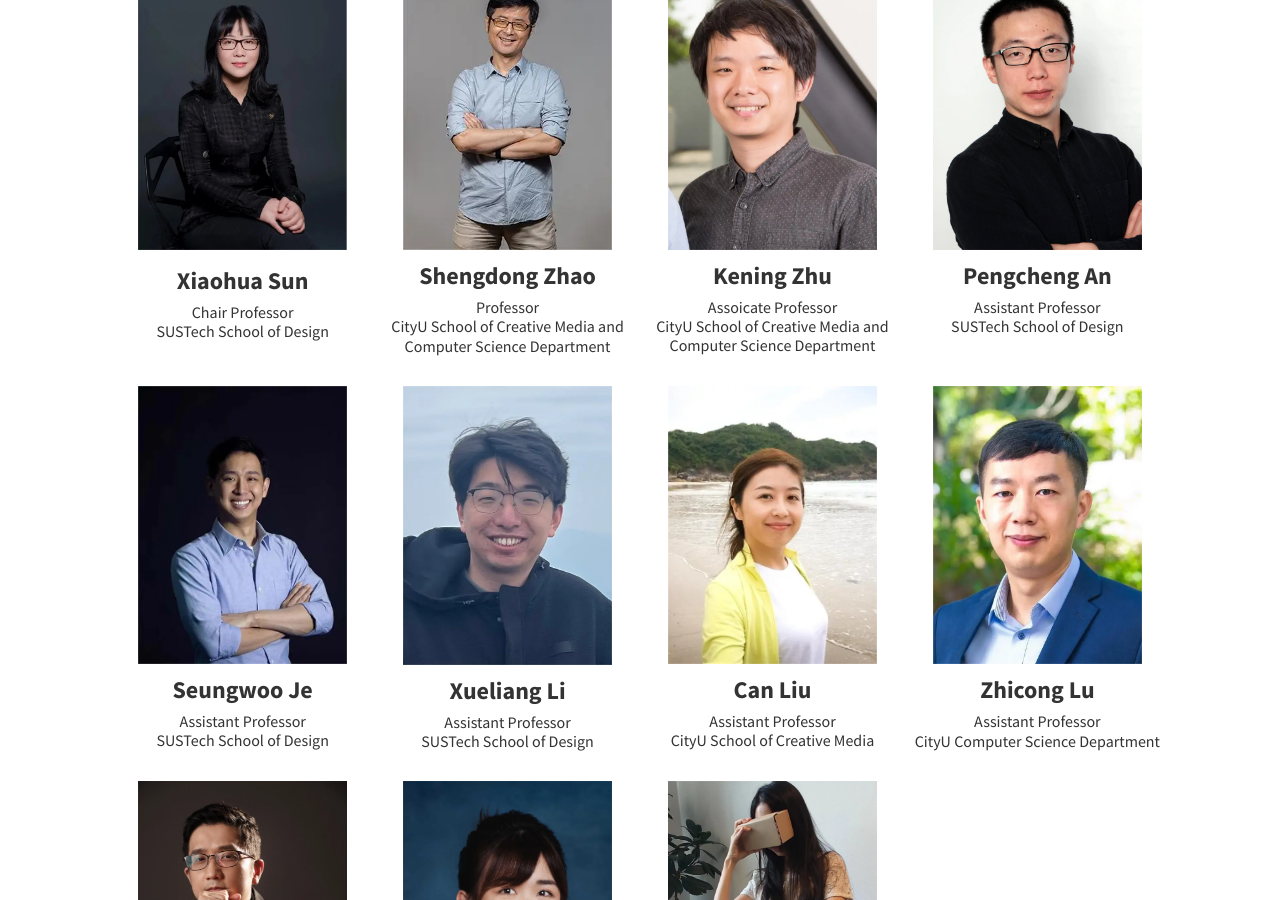
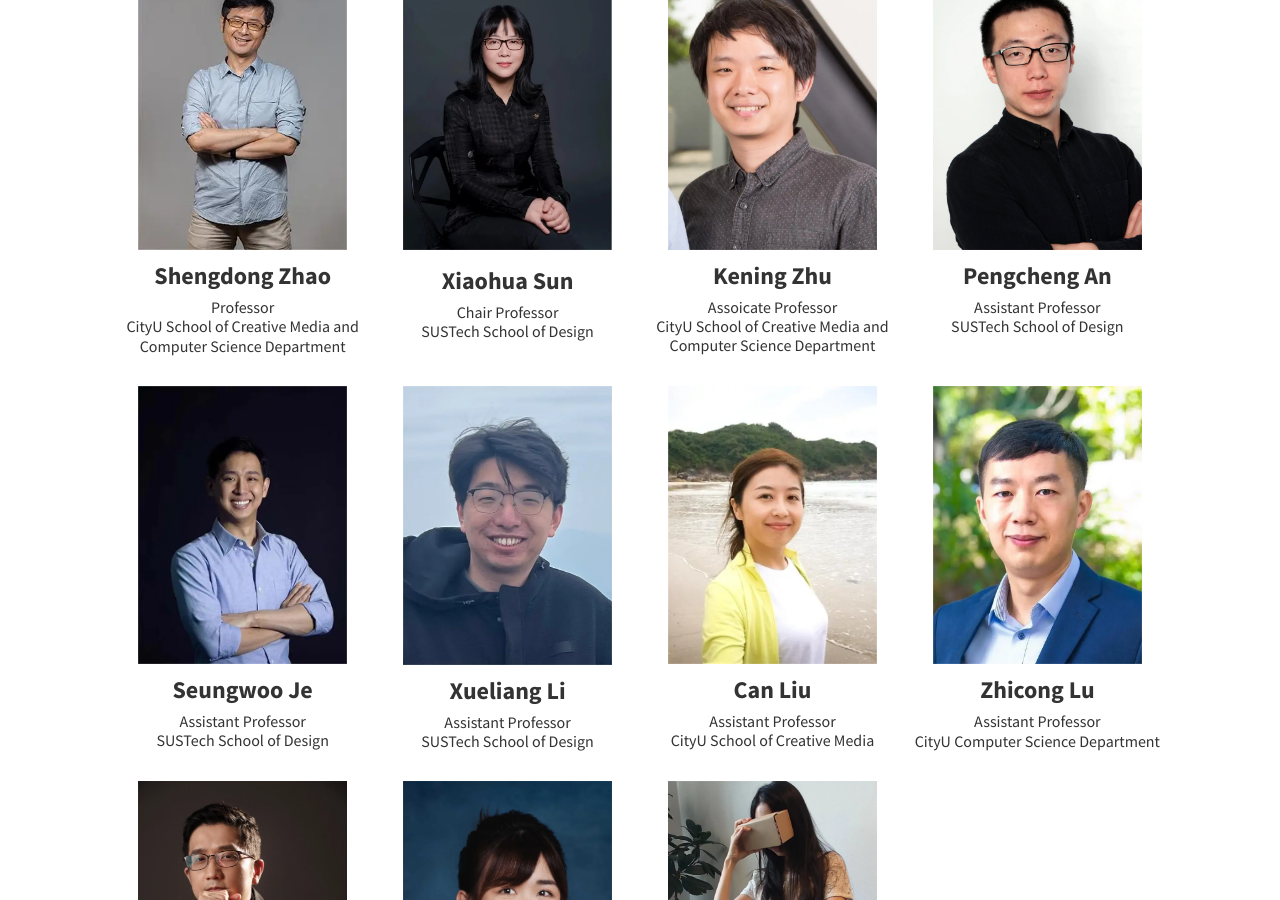
Before and after one commit to Immersive-Design-Group/GBAHCI, a Jekyll site: the page built from pages/faculty.md, in a window 1280 px wide and 900 px high, scrolled down 470 px. Built offline with Jekyll 4.4.1, drawn with Linux system fonts in a browser that asks for light colours; a script that is not in the unit is left out.

Commit message:
Update faculty.md

```diff
--- a/pages/faculty.md
+++ b/pages/faculty.md
@@ -20,19 +20,19 @@ position: 2
 
 <div class="figure-grid">
     <div class="figure-grid-item">
-        <img src="\faculty\Prof.sun.webp" alt="faculty" />
-        <p class="image-caption">
-            <strong>Xiaohua Sun</strong><br/>
-            <span class="details">Chair Professor<br/>SUSTech School of Design</span>
-        </p>
-    </div>
-    <div class="figure-grid-item">
         <a href="https://shengdongzhao.com/" target="_blank"  class="image">
         <img src="\faculty\prof.zhao.webp" alt="faculty" />
         </a>
         <p class="image-caption">
             <strong>Shengdong Zhao</strong><br/>
             <span class="details">Professor<br/>CityU School of Creative Media and Computer Science Department</span>
+        </p>
+    </div>
+    <div class="figure-grid-item">
+        <img src="\faculty\Prof.sun.webp" alt="faculty" />
+        <p class="image-caption">
+            <strong>Xiaohua Sun</strong><br/>
+            <span class="details">Chair Professor<br/>SUSTech School of Design</span>
         </p>
     </div>
     <div class="figure-grid-item">
```
